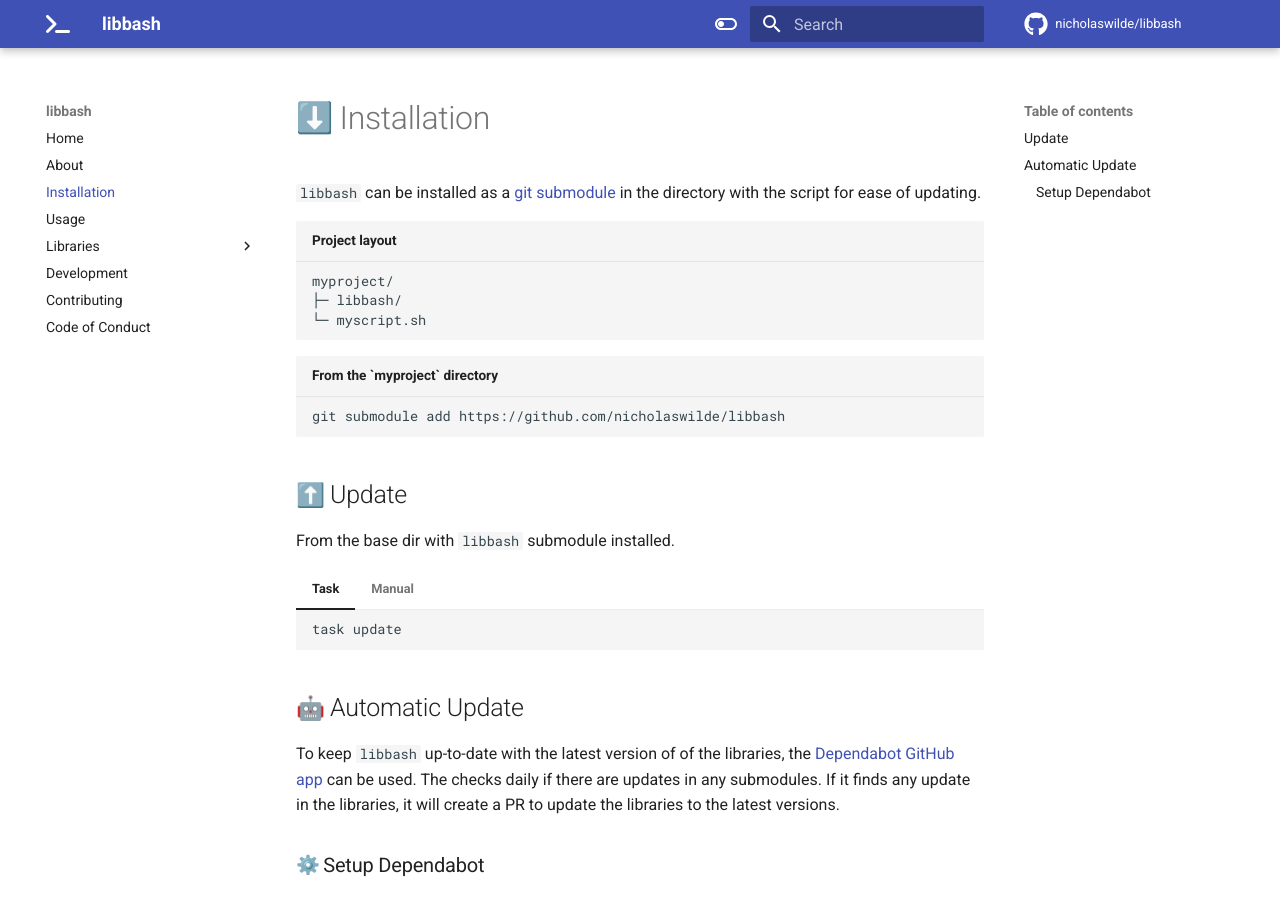
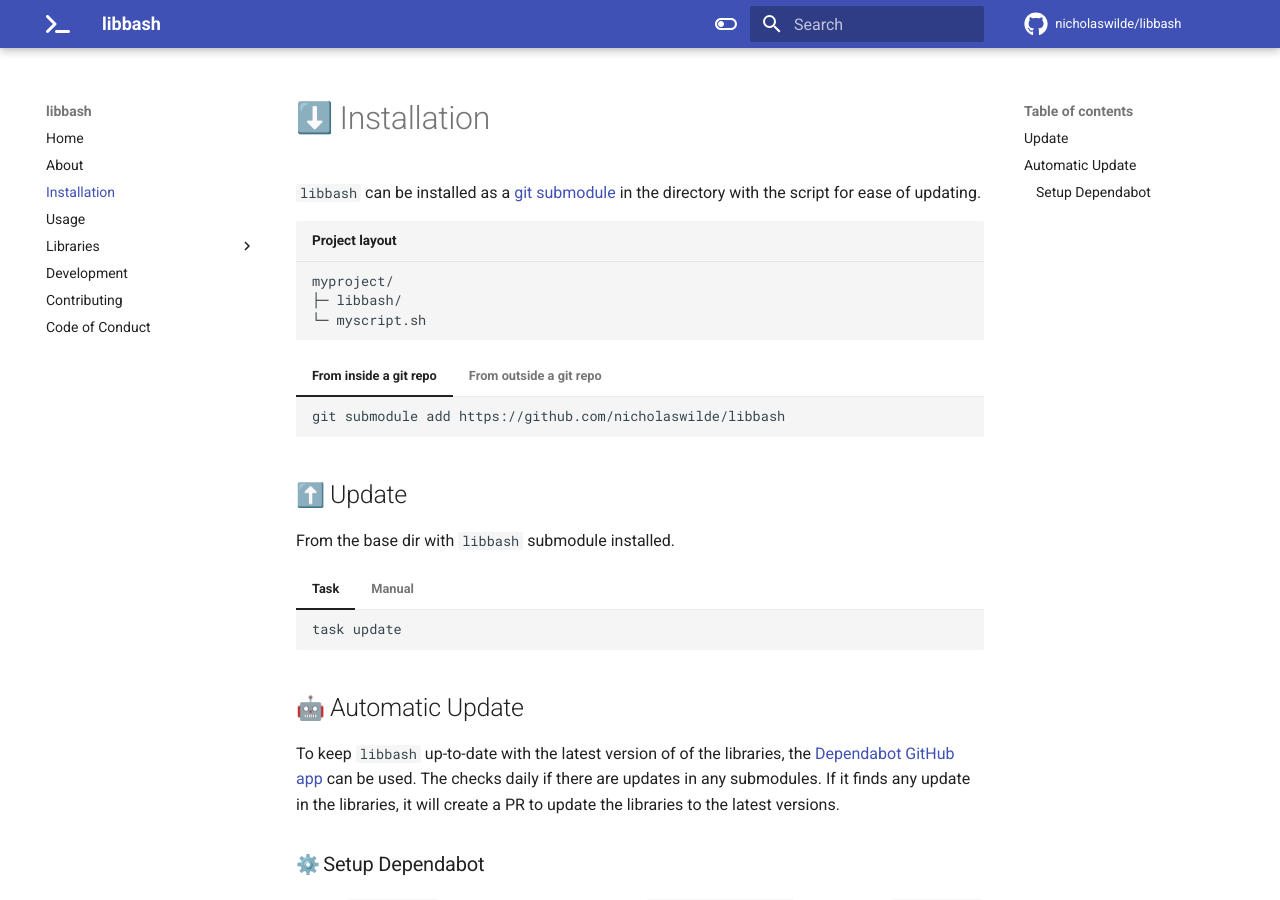
Before and after one commit to nicholaswilde/bash-lib, an MkDocs documentation site: the page built from docs/installation.md, in a window 1280 px wide and 900 px high. Built offline with MkDocs 1.6.1 and Material for MkDocs 9.7.7, drawn with Linux system fonts in a browser that asks for light colours; emoji names are drawn with the system emoji font; comment, search, counter and statistics services are not loaded.

Commit message:
docs: add installation from outside of repo
Signed-off-by: nιcнolaѕ wιlde <ncwilde43@gmail.com>

````diff
--- a/docs/installation.md
+++ b/docs/installation.md
@@ -8,9 +8,18 @@
 └─ myscript.sh
 ```
 
-```shell title="From the `myproject` directory"
-git submodule add https://github.com/nicholaswilde/libbash
-```
+=== "From inside a git repo"
+
+    ```shell
+    git submodule add https://github.com/nicholaswilde/libbash
+    ```
+
+=== "From outside a git repo"
+
+    ```shell
+    git clone https://github.com/nicholaswilde/libbash.git
+    ```
+
 
 ## :arrow_up: Update
 
````
Also changed, not shown: README.md (+9 -0 lines), docs/index.md (+12 -3 lines).
